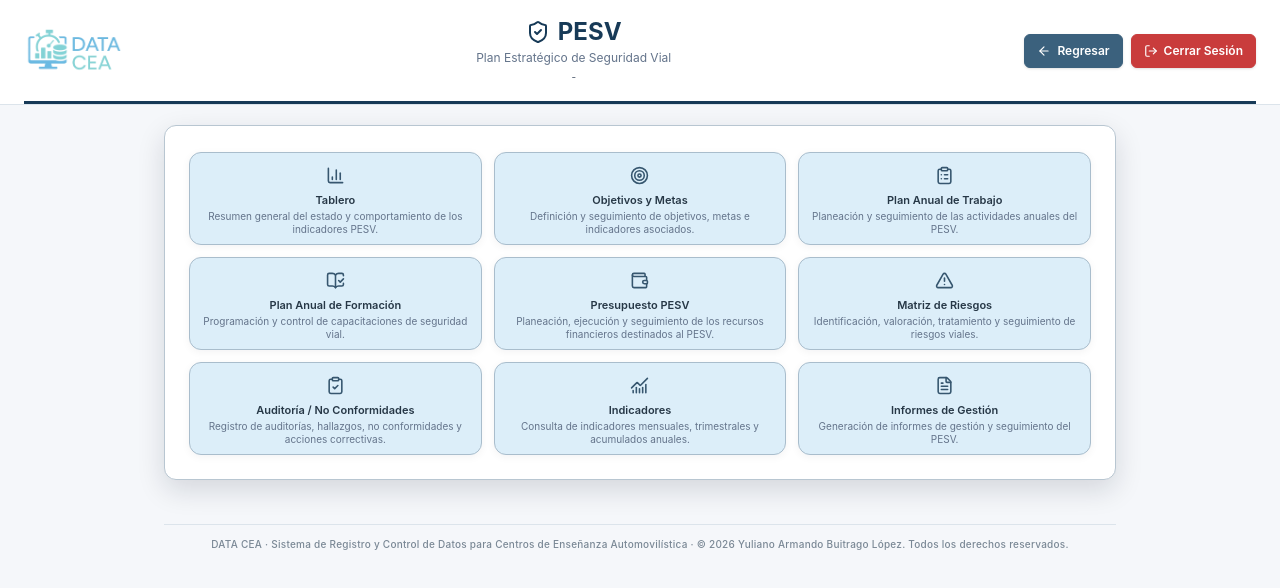
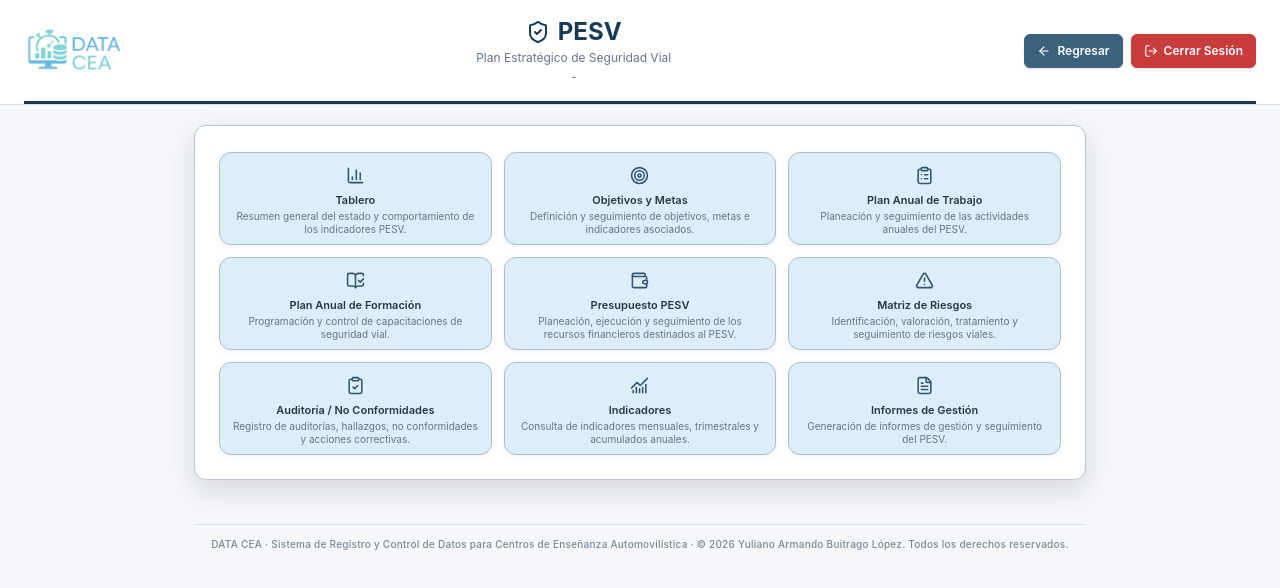
Before and after one commit to YulianoB/DATA-CEA, a Next.js app: page /admin/pesv in a window 1280 px wide. Shown: the top 588 px of the page. Built offline with nearby package versions, Linux system fonts and the light colour scheme; sample sign-in values are in the browser's storage.

Commit message:
Reduce ancho del contenedor PESV

```diff
--- a/app/admin/pesv/page.jsx
+++ b/app/admin/pesv/page.jsx
@@ -105,7 +105,7 @@ export default function PesvPage() {
       rutaRegreso="/admin"
       textoRegreso="Regresar"
       mostrarCerrarSesion
-      anchoContenido="1000px"
+      anchoContenido="940px"
       contenedorTarjetas
       mostrarPie
     />
```
